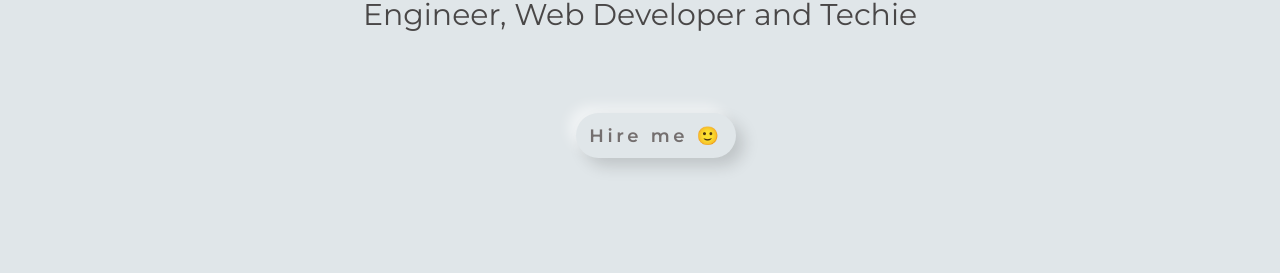
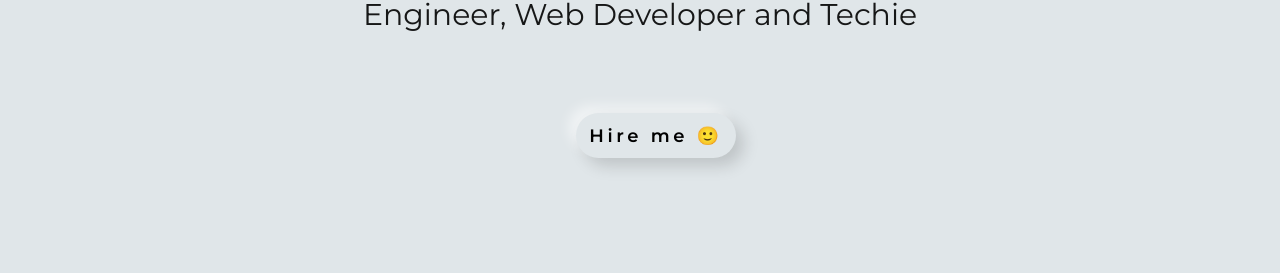
Before and after one commit to toydaboss/portfolio, a plain HTML site: page index.html in a window 1280 px wide. Shown: the part 527-800 px from the top of the page. Drawn offline with nearby package versions, Linux system fonts and the light colour scheme.

Commit message:
color contrast adjustment

```diff
--- a/css/style.scss
+++ b/css/style.scss
@@ -8,7 +8,7 @@ html{
     font-size: 10px;
     font-family: 'Montserrat', sans-serif;
     //color: #eee;
-    color: rgba(56, 53, 53,0.9);
+    color: rgba(0, 0, 0,0.9);
 }
 body{
     width: 100%;
@@ -49,7 +49,7 @@ img{
 }
 .section-heading h1{
     font-size: 3.5rem;
-    color: rgba($color: rgb(116, 111, 111), $alpha: 0.7);
+    color: rgba($color: rgb(116, 111, 111), $alpha: 1);
     text-transform: uppercase;
     font-weight: 300;
     position: relative;
@@ -201,7 +201,9 @@ li{
     position: absolute;
     top: 80%;
     left: 35%;
-    color: rgb(116, 111, 111);
+    .text{
+        color: rgb(0, 0, 0);
+    }
   }
 
   .press {
```
Also changed, not shown: css/style.css, 1 other file.
